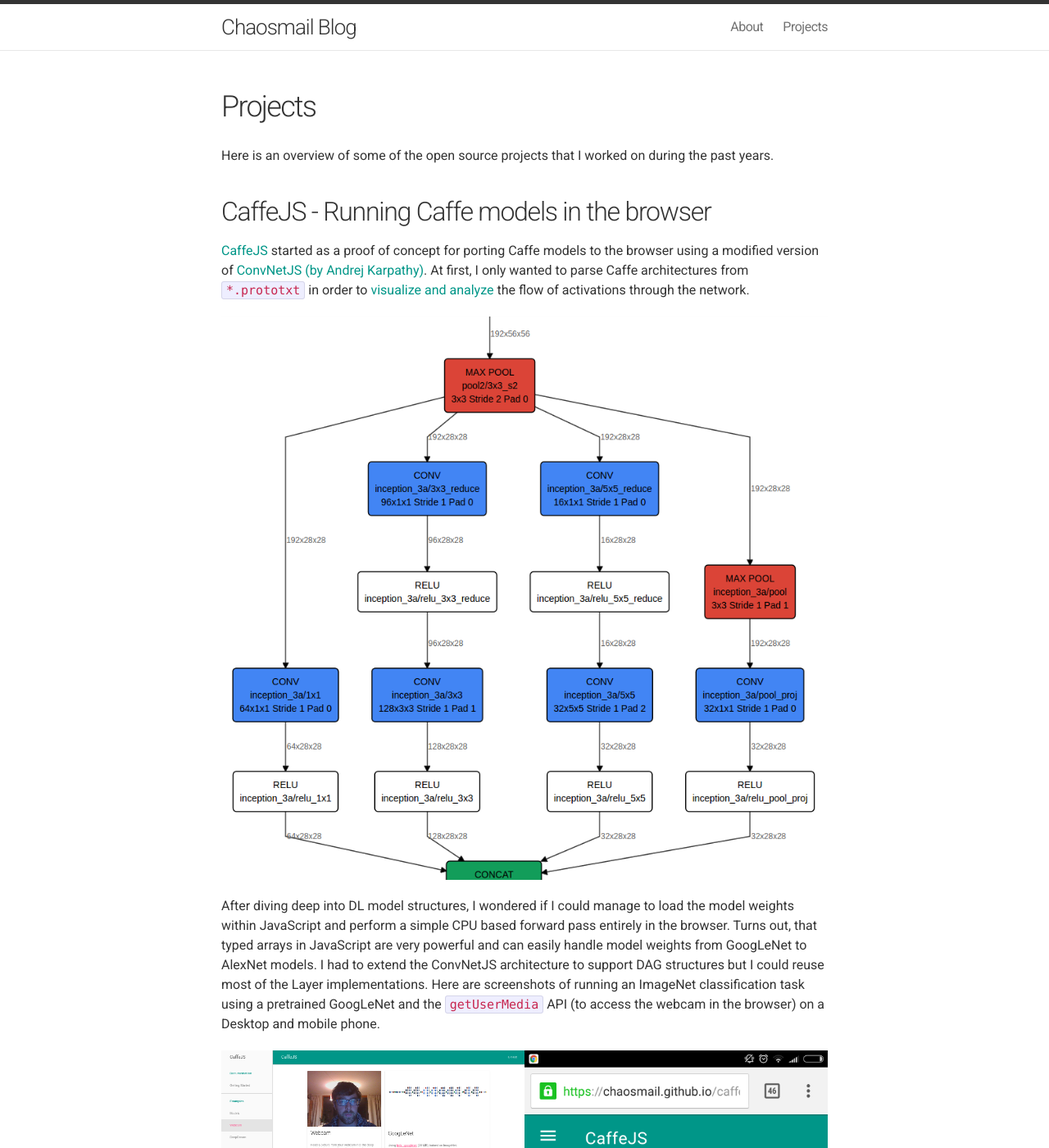
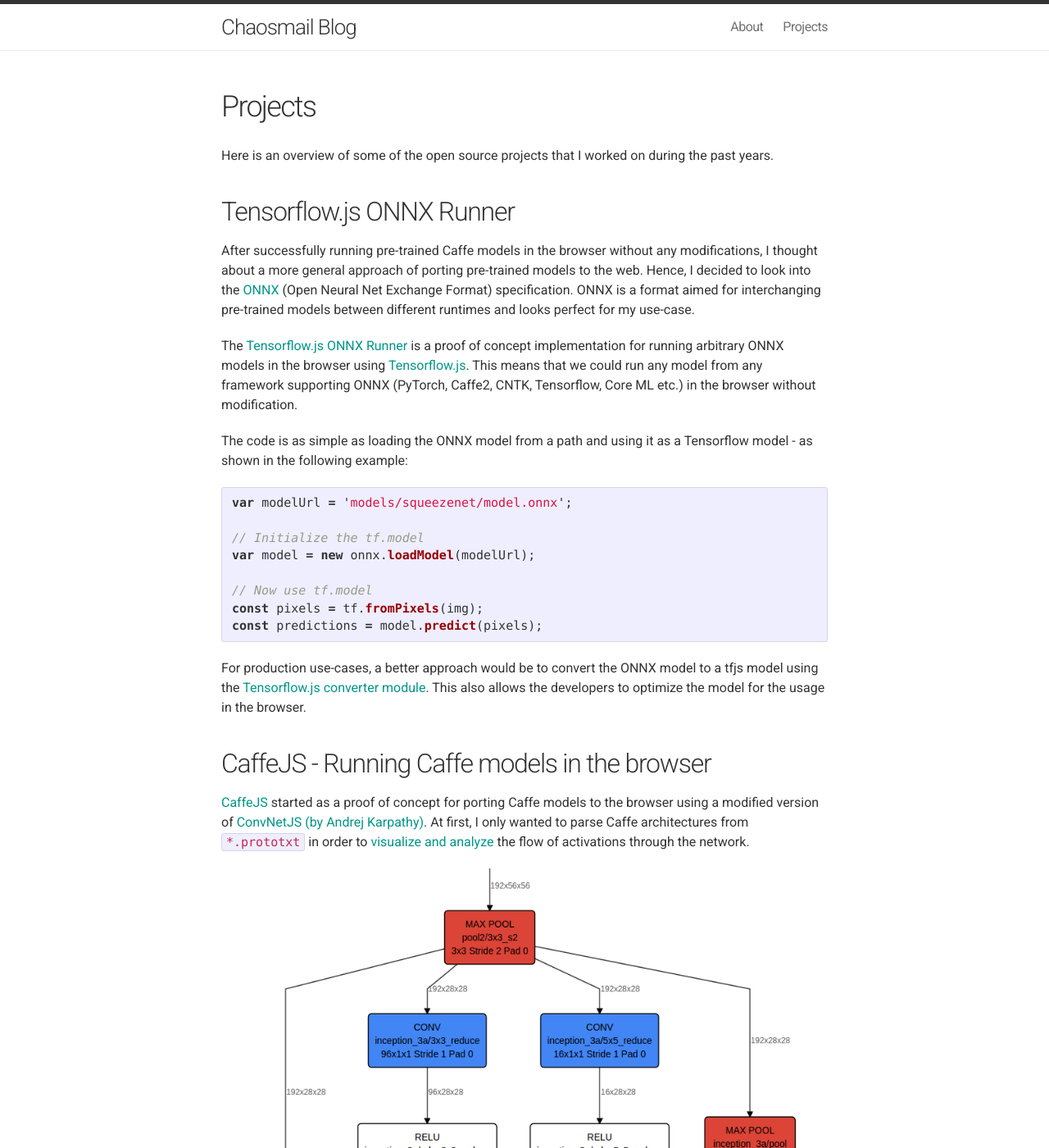
Before and after one commit to chaosmail/chaosmail.github.com, a Jekyll site: the page built from projects.md, in a window 1280 px wide and 1400 px high. Shown: the whole window at 82% size. Built offline with Jekyll 4.4.1, drawn with Linux system fonts in a browser that asks for light colours; nearby versions of some CDN libraries.

Commit message:
add tfjs-onnx to projects

````diff
--- a/projects.md
+++ b/projects.md
@@ -5,6 +5,32 @@
 ---
 
 Here is an overview of some of the open source projects that I worked on during the past years.
+
+## Tensorflow.js ONNX Runner
+
+After successfully running pre-trained Caffe models in the browser without any modifications, I thought about a more general approach of porting pre-trained models to the web. Hence, I decided to look into the [ONNX][web-onnx] (Open Neural Net Exchange Format) specification. ONNX is a format aimed for interchanging pre-trained models between different runtimes and looks perfect for my use-case.
+
+The [Tensorflow.js ONNX Runner][github-tfjs-onnx] is a proof of concept implementation for running arbitrary ONNX models in the browser using [Tensorflow.js][github-tfjs]. This means that we could run any model from any framework supporting ONNX (PyTorch, Caffe2, CNTK, Tensorflow, Core ML etc.) in the browser without modification.
+
+The code is as simple as loading the ONNX model from a path and using it as a Tensorflow model - as shown in the following example:
+
+```javascript
+var modelUrl = 'models/squeezenet/model.onnx';
+
+// Initialize the tf.model
+var model = new onnx.loadModel(modelUrl);
+
+// Now use tf.model
+const pixels = tf.fromPixels(img);
+const predictions = model.predict(pixels);
+```
+
+For production use-cases, a better approach would be to convert the ONNX model to a tfjs model using the [Tensorflow.js converter module][github-tfjs-converter]. This also allows the developers to optimize the model for the usage in the browser.
+
+[github-tfjs-onnx]: https://github.com/chaosmail/tfjs-onnx
+[github-tfjs]: https://github.com/tensorflow/tfjs
+[github-tfjs-converter]: https://github.com/tensorflow/tfjs-converter
+[web-onnx]: https://onnx.ai/
 
 ## CaffeJS - Running Caffe models in the browser
 
````
